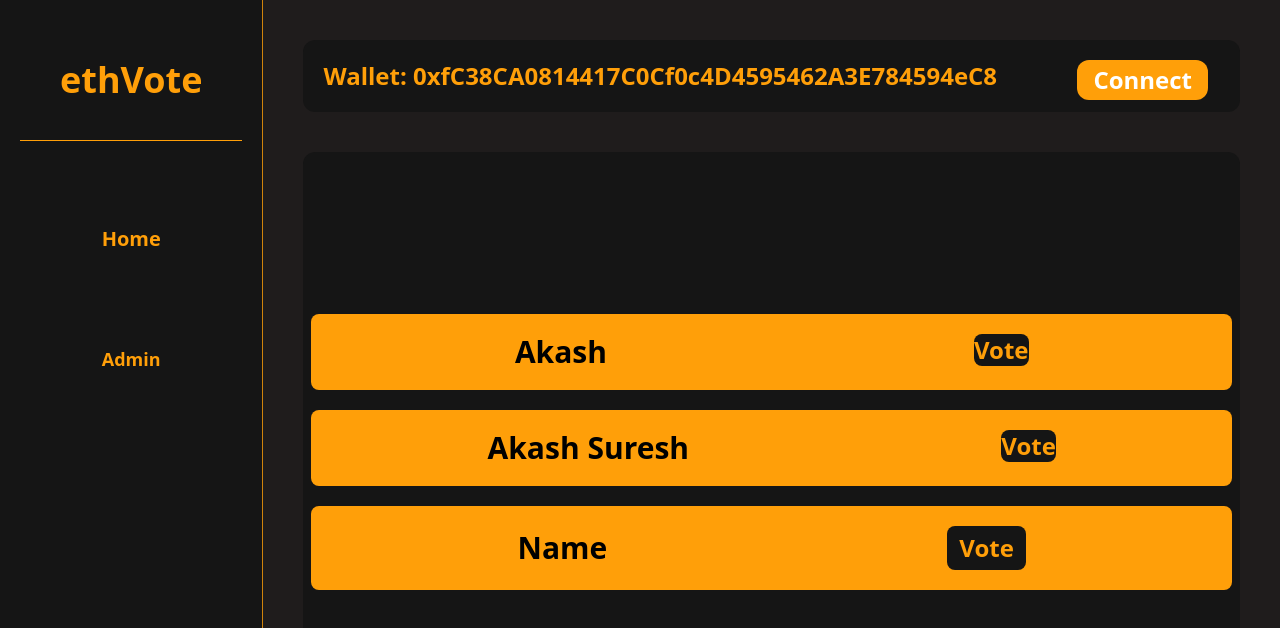
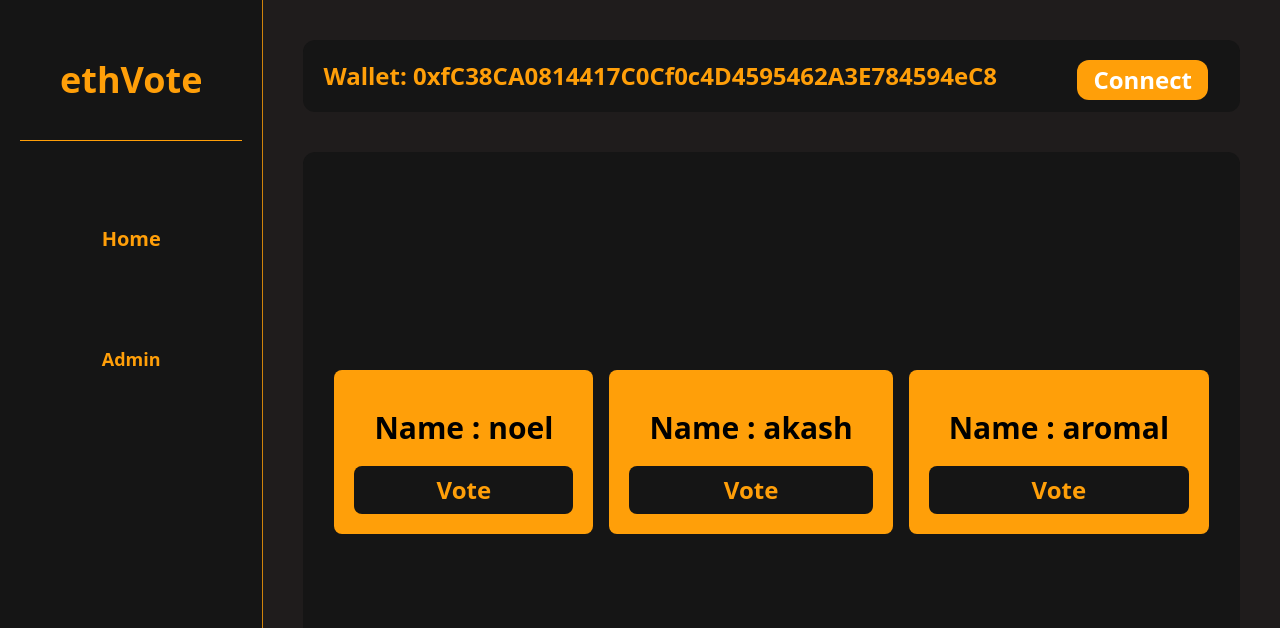
Before and after one commit to akash-skj/Decentralised-Voting-DApp, a React (Vite) app in the folder client/: page / in a window 1280 px wide. Shown: the top 628 px of the page. Built offline with nearby package versions, Linux system fonts and the light colour scheme.

Commit message:
Changed Styles

```diff
--- a/client/src/components/Candidate.jsx
+++ b/client/src/components/Candidate.jsx
@@ -1,31 +1,15 @@
-const Candidate= () => {
+const Candidate= ({candidate}) => {
 
 
 
     return(
-        <div className="">
-            <div className="p-5 m-5 mx-2 justify-around flex flex-row rounded-lg bg-honey-gold">
-                <div className="t">
-                    <h1 className="text-black text-3xl justify-start">Akash</h1>
+            <div className="p-5 m-5 mx-2 justify-around flex flex-col rounded-lg bg-honey-gold">
+                <div className="m-5">
+                    <h1 className="text-black text-3xl justify-start">Name : {candidate}</h1>
                 </div>
-                <div className="">
-                    <button className="text-honey-gold text-center bg-honey-brown rounded-lg">Vote</button>
-                </div>
+                <button className="text-honey-gold text-center bg-honey-brown rounded-lg p-2" >Vote</button>
 
             </div>
-            <div className="p-5 m-5 mx-2 justify-around flex flex-row rounded-lg bg-honey-gold">
-                <div className="t">
-                    <h1 className="text-black text-3xl justify-start">Akash Suresh</h1>
-                </div>
-                <div className="">
-                    <button className="text-honey-gold text-center bg-honey-brown rounded-lg">Vote</button>
-                </div>
-            </div>
-            <div className="justify-center p-5 m-5 mx-2 flex flex-row rounded-lg bg-honey-gold">
-                <h1 className="text-black text-3xl pr-[300px] py-1 ">Name</h1>
-                <button className="text-honey-gold text-center ml-10 px-3 py-1  bg-honey-brown rounded-lg">Vote</button>
-            </div>
-        </div>
     )
 }
 
--- a/client/src/components/Services.jsx
+++ b/client/src/components/Services.jsx
@@ -4,8 +4,9 @@ const Services = () => {
     const connectWallet= ()=>{
 
     }
+    const candidates = ["noel","akash","aromal"];
+    return(
 
-    return(
         <div className="w-full">
             <div>
                 <div className="relative m-10 text-2xl bg-honey-brown text-white h-[72px] font-semibold  rounded-xl  p-5 pr-8">
@@ -15,9 +16,10 @@ const Services = () => {
                     </div>
                 </div>
             </div>
-            <div className="flex flex-col justify-center h-3/4 m-10 mb-5 text-2xl bg-honey-brown text-honey-gold font-semibold rounded-xl">
-                <div className="">
-                    <Candidate />
+            <div className="flex flex-col justify-center items-center h-3/4 m-10 mb-5 text-2xl bg-honey-brown text-honey-gold font-semibold rounded-xl">
+                <div className="flex flex-wrap justify-content items-center">
+                    {candidates.map((candidate)=>(<Candidate candidate={candidate}/>))}
+
                 </div>
             </div>
 
```
Also changed, not shown: 1 other file (tests, documents, lock files or other folders).
